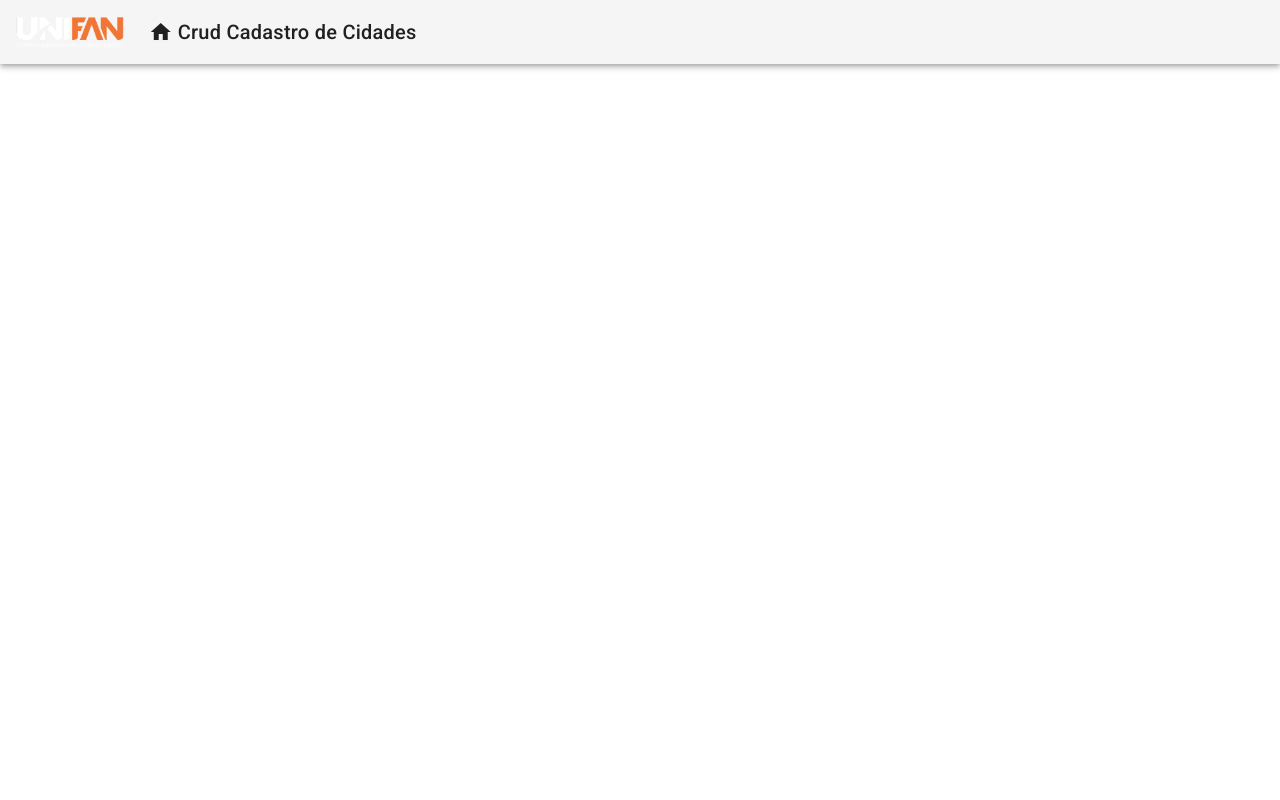
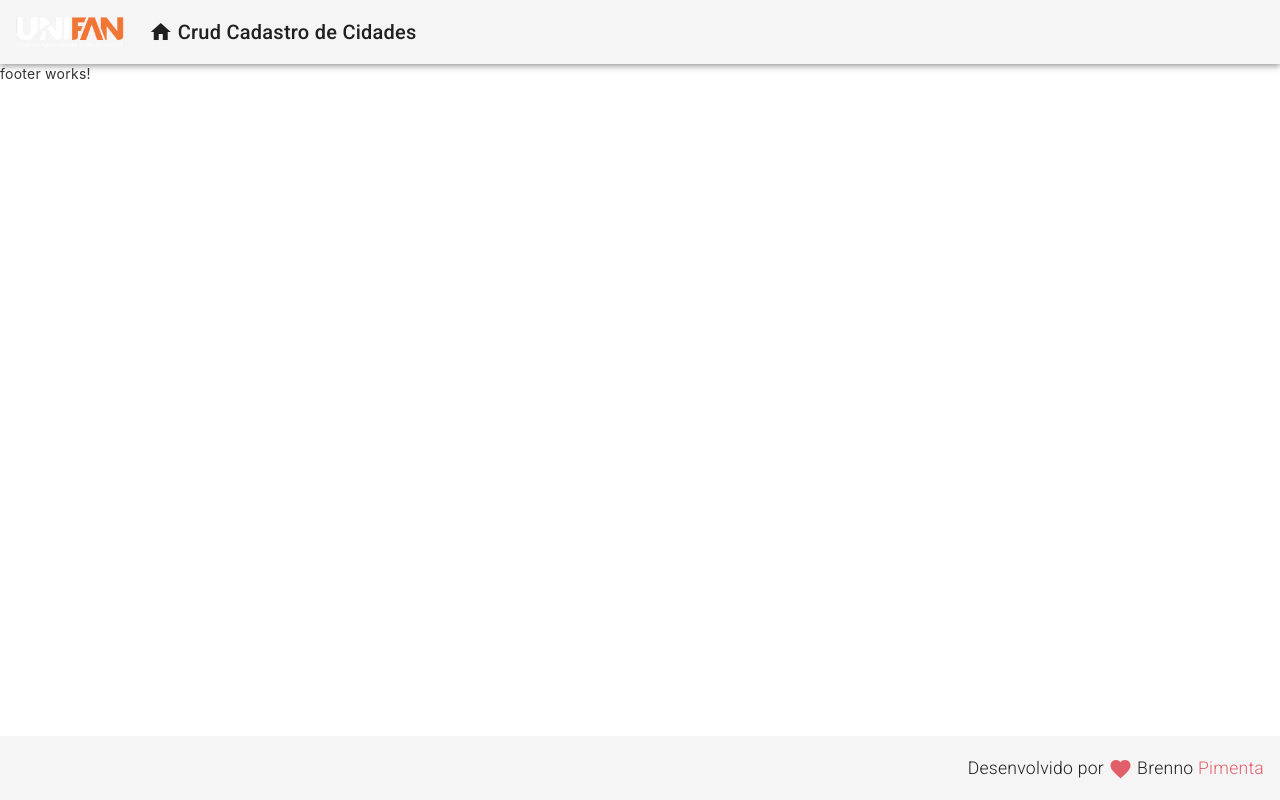
Before and after one commit to luis-fe/typeScript_022023, an Angular app: page / in a window 1280 px wide. Built offline with nearby package versions, Linux system fonts and the light colour scheme.

Commit message:
add footer components

```diff
--- a/src/app/app.component.html
+++ b/src/app/app.component.html
@@ -1 +1,2 @@
 <app-header></app-header>
+<app-footer></app-footer>
--- a/src/app/app.module.ts
+++ b/src/app/app.module.ts
@@ -6,11 +6,13 @@
 import { BrowserAnimationsModule } from '@angular/platform-browser/animations';
 import { HeaderComponent } from './components/template/header/header.component';
 import { MatToolbarModule } from '@angular/material/toolbar';
+import { FooterComponent } from './components/template/footer/footer.component';
 
 @NgModule({
   declarations: [
     AppComponent,
-    HeaderComponent
+    HeaderComponent,
+    FooterComponent
   ],
   imports: [
     BrowserModule,
--- /dev/null
+++ b/src/app/components/template/footer/footer.component.css
@@ -0,0 +1,12 @@
+.footer {
+    position: fixed;
+    bottom: 0;
+
+    display: flex;
+    justify-content: flex-end;
+}
+
+.footer span {
+    font-size: 1.1rem;
+    font-weight: 300;
+}
--- /dev/null
+++ b/src/app/components/template/footer/footer.component.html
@@ -0,0 +1,10 @@
+<p>footer works!</p>
+<mat-toolbar class="footer">
+    <span>
+        Desenvolvido por
+        <i class="material-icons red v-middle">
+            favorite
+        </i>
+        Brenno <span class="red">Pimenta</span>
+    </span>
+</mat-toolbar>
--- a/src/app/components/template/header/header.component.html
+++ b/src/app/components/template/header/header.component.html
@@ -12,5 +12,4 @@
             Crud Cadastro de Cidades
         </a>
     </span>
-
 </mat-toolbar>
--- a/src/styles.css
+++ b/src/styles.css
@@ -2,3 +2,11 @@
 
 html, body { height: 100%; }
 body { margin: 0; font-family: Roboto, "Helvetica Neue", sans-serif; }
+
+.red {
+    color: rgb(227, 94, 107);
+}
+
+.v-middle {
+    vertical-align: middle;
+}
```
Also changed, not shown: src/app/components/template/footer/footer.component.ts (added, +10 -0 lines), 1 other file (tests, documents, lock files or other folders).
